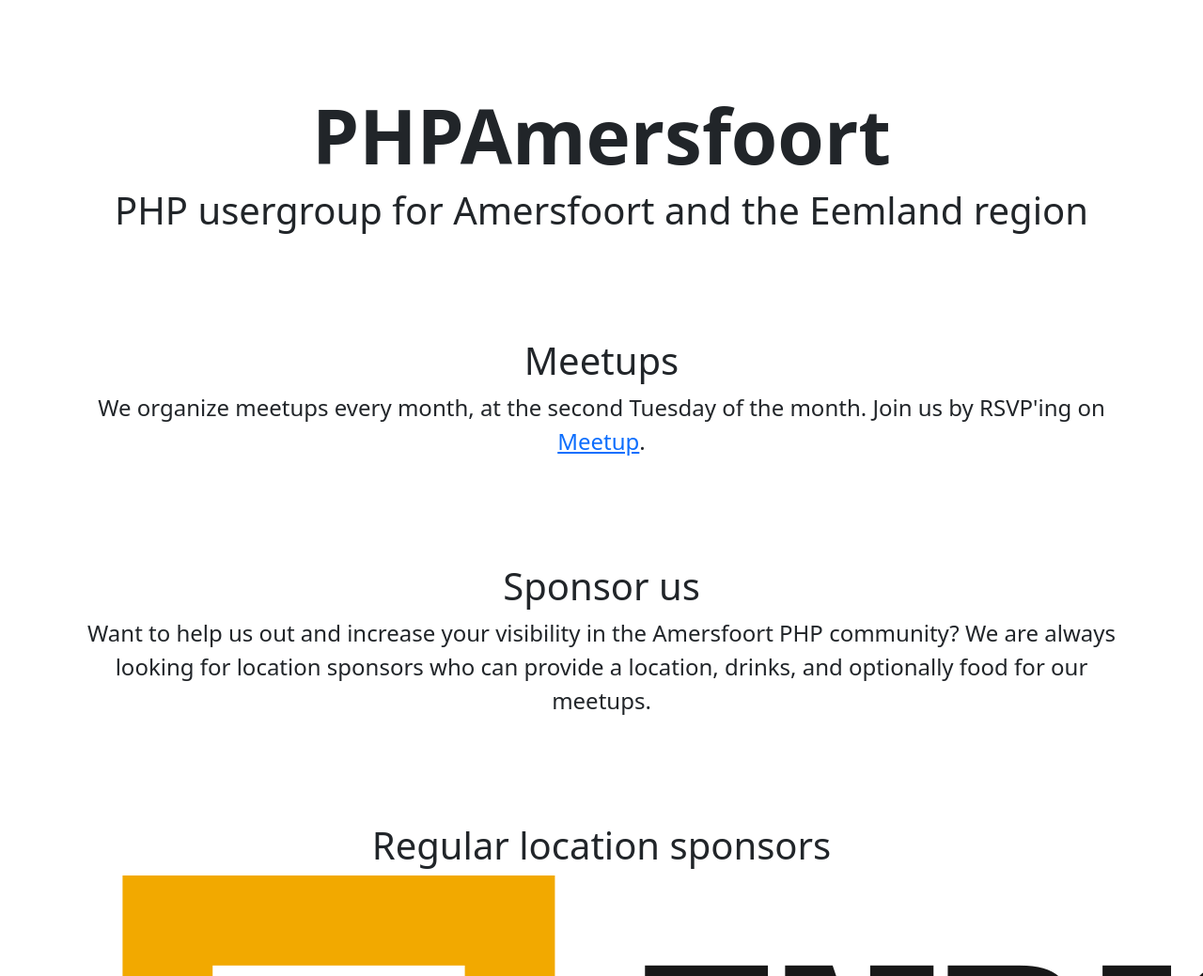
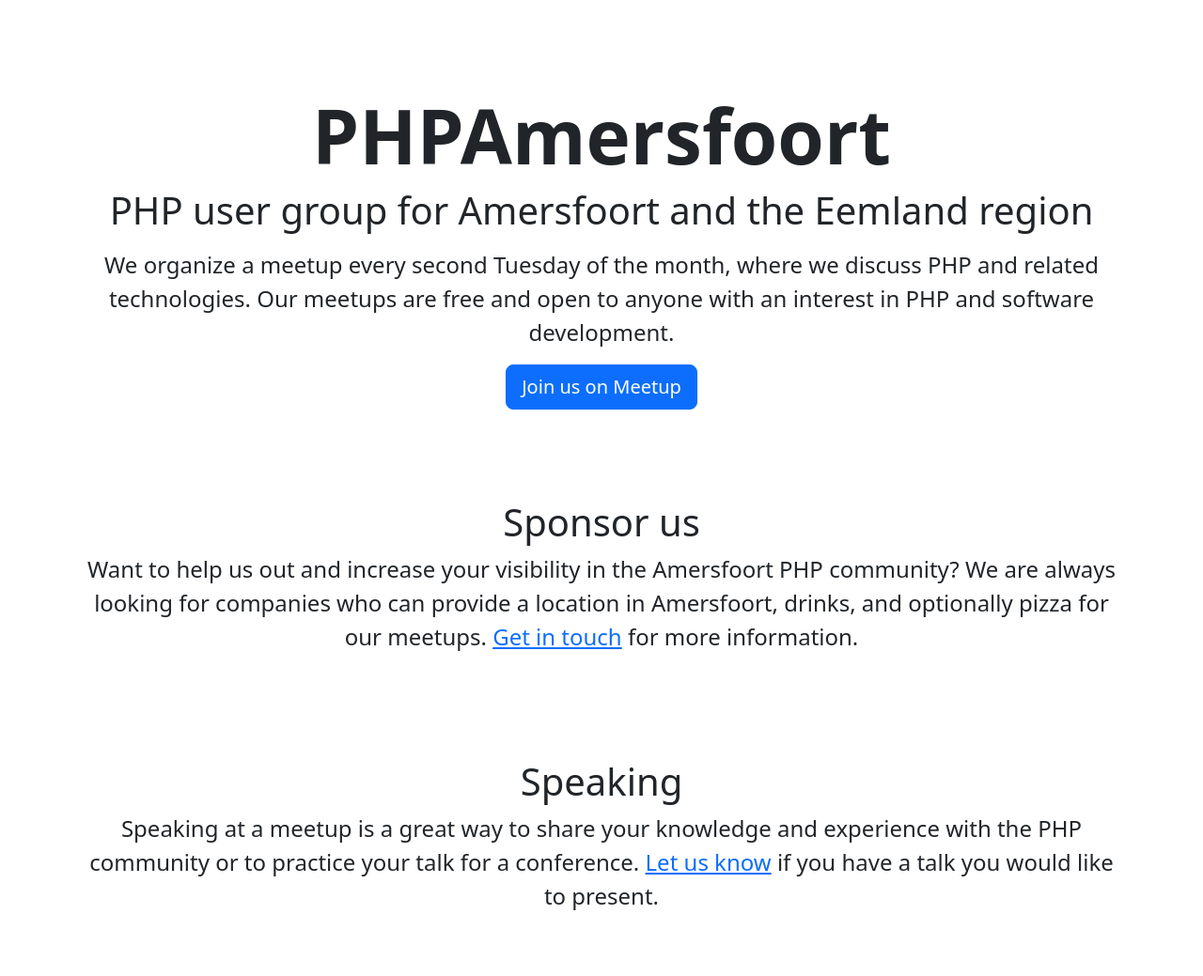
Before and after one commit to PHPAmersfoort/website, a website built with webpack: page index.html in a window 1280 px wide. Shown: the top 1039 px of the page at 94% size. Built offline with nearby package versions, Linux system fonts and the light colour scheme.

Commit message:
Further improve the page

```diff
--- a/index.html
+++ b/index.html
@@ -3,7 +3,11 @@
     <head>
         <meta charset="UTF-8">
         <meta name="viewport" content="width=device-width, initial-scale=1">
-        <title>PHPAmersfoort</title>
+        <title>PHPAmersfoort | PHP User Group in the Netherlands</title>
+
+        <meta name="description"
+            content="PHP user group for Amersfoort and the Eemland region. We organize a meetup every second Tuesday of the month, where we discuss PHP and related technologies.">
+
         <link href="https://cdn.jsdelivr.net/npm/bootstrap@5.3.3/dist/css/bootstrap.min.css" rel="stylesheet"
             integrity="sha384-QWTKZyjpPEjISv5WaRU9OFeRpok6YctnYmDr5pNlyT2bRjXh0JMhjY6hW+ALEwIH" crossorigin="anonymous">
     </head>
@@ -12,31 +16,47 @@
             <div class="py-5">
                 <h1 class="display-1 fw-bold mt-5">PHPAmersfoort</h1>
 
-                <p class="display-6"><strong>PHP</strong> usergroup for <strong>Amersfoort</strong> and the Eemland region</p>
-            </div>
+                <p class="display-6"><strong>PHP</strong> user group for <strong>Amersfoort</strong> and the Eemland
+                    region</p>
 
-            <div class="py-5">
-                <h2 class="display-6">Meetups</h2>
+                <p class="fs-4">We organize a meetup every second Tuesday of the month, where we discuss PHP and related
+                    technologies. Our meetups are free and open to anyone with an interest in PHP and software
+                    development.</p>
 
-                <p class="fs-4">We organize meetups every month, at the second Tuesday of the month. Join us by
-                    RSVP'ing on <a href="https://www.meetup.com/phpamersfoort/">Meetup</a>.</p>
+                <div>
+                    <a href="https://www.meetup.com/phpamersfoort/" target="_blank" class="btn btn-primary btn-lg">Join
+                        us on Meetup</a>
+                </div>
             </div>
 
             <div class="py-5">
                 <h2 class="display-6">Sponsor us</h2>
 
-                <p class="fs-4">Want to help us out and increase your visibility in the Amersfoort PHP community?
-                    We are always looking for location sponsors who can provide a location, drinks, and
-                    optionally food for our meetups.</p>
+                <p class="fs-4">Want to help us out and increase your visibility in the Amersfoort PHP community? We are
+                    always looking for companies who can provide a location in Amersfoort, drinks, and optionally pizza
+                    for our meetups. <a href="#contact">Get in touch</a> for more information.
+                </p>
+            </div>
+
+            <div class="py-5">
+                <h2 class="display-6">Speaking</h2>
+
+                <p class="fs-4">Speaking at a meetup is a great way to share your knowledge and experience with the PHP
+                    community or to practice your talk for a conference. <a href="#contact">Let us know</a> if you have
+                    a talk you would like to present.
+                </p>
             </div>
 
             <div class="py-5">
                 <h2 class="display-6">Regular location sponsors</h2>
 
                 <ul class="list-inline">
-                    <li class="list-inline-item mx-5"><a href="https://enrise.com/" target="blank"><img src="assets/logos/enrise.png" alt="Enrise"></a></li>
-                    <li class="list-inline-item mx-5"><a href="https://www.mobiliteitsfabriek.nl/" target="blank"><img src="assets/logos/mobiliteitsfabriek.png" alt="Mobiliteitsfabriek"></a></li>
-                    <li class="list-inline-item mx-5"><a href="https://www.pinkweb.nl/" target="blank"><img src="assets/logos/pinkweb.png" alt="PinkWeb"></a></li>
+                    <li class="list-inline-item mx-5"><a href="https://enrise.com/" target="blank"><img
+                        src="assets/logos/enrise.png" alt="Enrise"></a></li>
+                    <li class="list-inline-item mx-5"><a href="https://www.mobiliteitsfabriek.nl/" target="blank"><img
+                        src="assets/logos/mobiliteitsfabriek.png" alt="Mobiliteitsfabriek"></a></li>
+                    <li class="list-inline-item mx-5"><a href="https://www.pinkweb.nl/" target="blank"><img
+                        src="assets/logos/pinkweb.png" alt="PinkWeb"></a></li>
                 </ul>
             </div>
 
@@ -44,8 +64,16 @@
                 <h2 class="display-6">Meetup sponsor</h2>
 
                 <ul class="list-inline">
-                    <li class="list-inline-item mx-5"><a href="https://ingewikkeld.dev/" target="blank"><img src="assets/logos/ingewikkeld.png" alt="Ingewikkeld"></a></li>
+                    <li class="list-inline-item mx-5"><a href="https://ingewikkeld.dev/" target="blank"><img
+                        src="assets/logos/ingewikkeld.png" alt="Ingewikkeld"></a></li>
                 </ul>
+            </div>
+
+            <div class="py-5">
+                <h2 class="display-6" id="contact">Contact us</h2>
+
+                <p class="fs-4">Send an email to <a href="mailto:info@phpamersfoort.nl">info@phpamersfoort.nl</a>, or
+                    join the #phpamersfoort channel on the <a href="https://phpnl.nl/">PHPNL Slack</a>.</p>
             </div>
         </div>
     </body>
```
